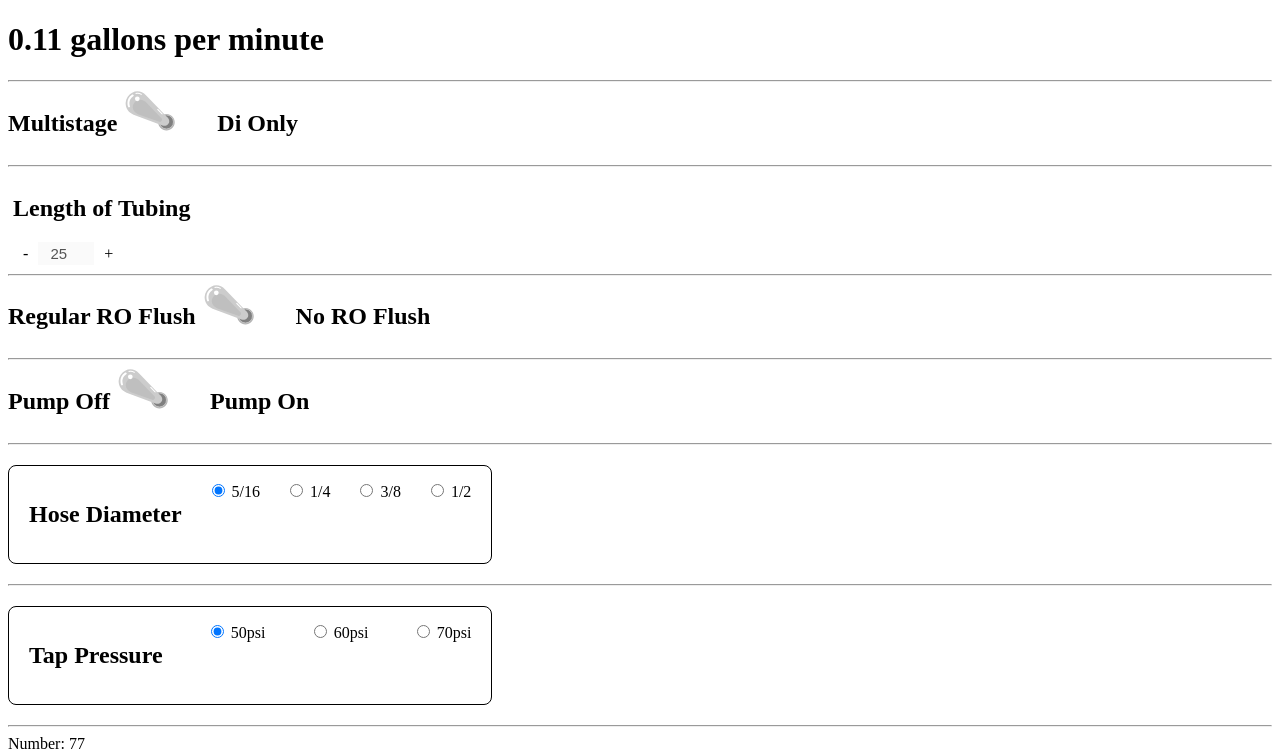
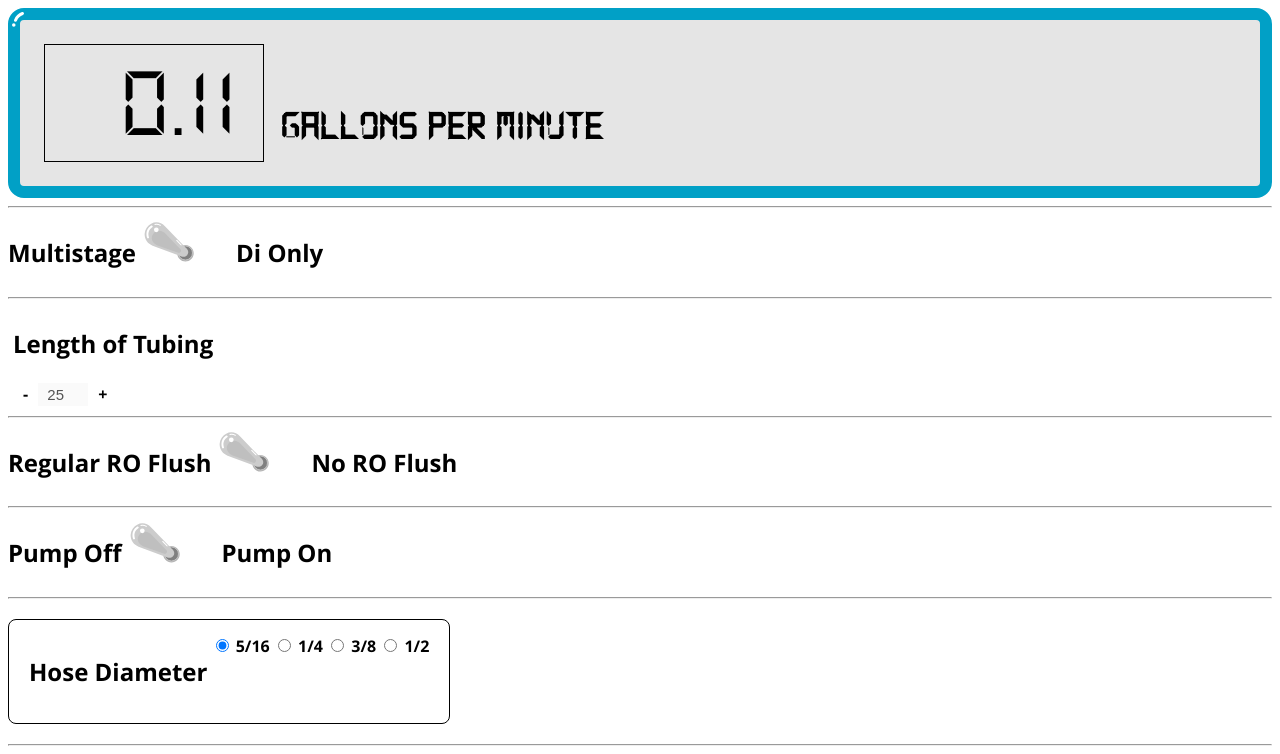
Before and after one commit to nmalozzi/abc-vue-animations, a Vue app: page / in a window 1280 px wide. Shown: the top 754 px of the page. Built offline with nearby package versions, Linux system fonts and the light colour scheme.

Commit message:
Styling the output component.

```diff
--- a/src/App.vue
+++ b/src/App.vue
@@ -2,9 +2,12 @@
   <WaterPressure />
 </template>
 
+<style>
+@import './assets/main.css';
+</style>
+
 <script>
 import WaterPressure from '@/layouts/WaterPressure.vue'
-
 export default {
   name: 'abc-vue-animations',
   components: {
--- /dev/null
+++ b/src/assets/main.css
@@ -0,0 +1,20 @@
+@font-face {
+	font-family: "ds-digi";
+	font-weight: normal;
+	font-style: normal;
+	font-display: auto;
+	unicode-range: U+000-5FF;
+	src: local("DS-DIGI"), url("fonts/DS-DIGI.ttf") format('truetype');
+}
+
+@font-face {
+	font-family: "open-sans-bold";
+	font-weight: normal;
+	font-style: normal;
+	font-display: auto;
+	unicode-range: U+000-5FF;
+	src: local("OpenSans-Bold"), url("fonts/OpenSans-Bold.ttf") format('truetype');
+}
+
+* { box-sizing: border-box; }
+body { font-family: open-sans-bold, sans-serif; }
--- a/src/components/OutputNumeric.vue
+++ b/src/components/OutputNumeric.vue
@@ -1,6 +1,12 @@
 <template>
-  <div>
-    <h1>{{ output }} {{ label }}</h1>
+  <div class="output-numeric">
+    <svg class="glare" x="0" y="0" viewBox="0 0 20.12 24.9"><path style="fill:#ffffff" d="M5.92 16.34c-.3 0-.6-.05-.9-.17a2.496 2.496 0 0 1-1.43-3.23c2.48-6.4 6.8-10.59 13.22-12.8 1.31-.45 2.73.24 3.18 1.55.45 1.31-.24 2.73-1.55 3.18-5.01 1.73-8.25 4.86-10.19 9.87a2.5 2.5 0 0 1-2.33 1.6z"/><circle style="fill:#ffffff" cx="2.96" cy="21.94" r="2.96"/></svg>
+    <div class="output-value">
+      {{ output }}
+    </div>
+    <div class="output-label">
+      {{ label }}
+    </div>
   </div>
 </template>
 
@@ -12,3 +18,39 @@ export default {
   }
 }
 </script>
+
+<style scoped>
+.output-numeric {
+  position: relative;
+  border: 12px solid #01A0C6;
+  border-radius: 16px;
+  background: #E5E5E5;
+  padding: 24px;
+  display: flex;
+  align-items: flex-end;
+}
+
+.output-numeric svg.glare {
+  position: absolute;
+  top: -8px;
+  left: -8px;
+  width: 12px;
+}
+
+.output-numeric .output-value {
+  border: 1px solid #000;
+  padding: 8px 24px;
+  font-size: 100px;
+  font-family: ds-digi, sans-serif;
+  width: 220px;
+  text-align: right;
+}
+
+.output-numeric .output-label {
+  padding: 16px;
+  font-size: 40px;
+  font-family: ds-digi, sans-serif;
+  font-weight: bold;
+  text-transform: capitalize;
+}
+</style>
--- a/src/components/ToggleButton.vue
+++ b/src/components/ToggleButton.vue
@@ -82,7 +82,6 @@ export default {
   width: 100px;
   position: relative;
   margin: 0;
-  transition: all .25s;
   text-align: center;
 }
 
```
Also changed, not shown: src/assets/fonts/DS-DIGI.ttf (added), src/assets/fonts/OpenSans-Bold.ttf (added).
